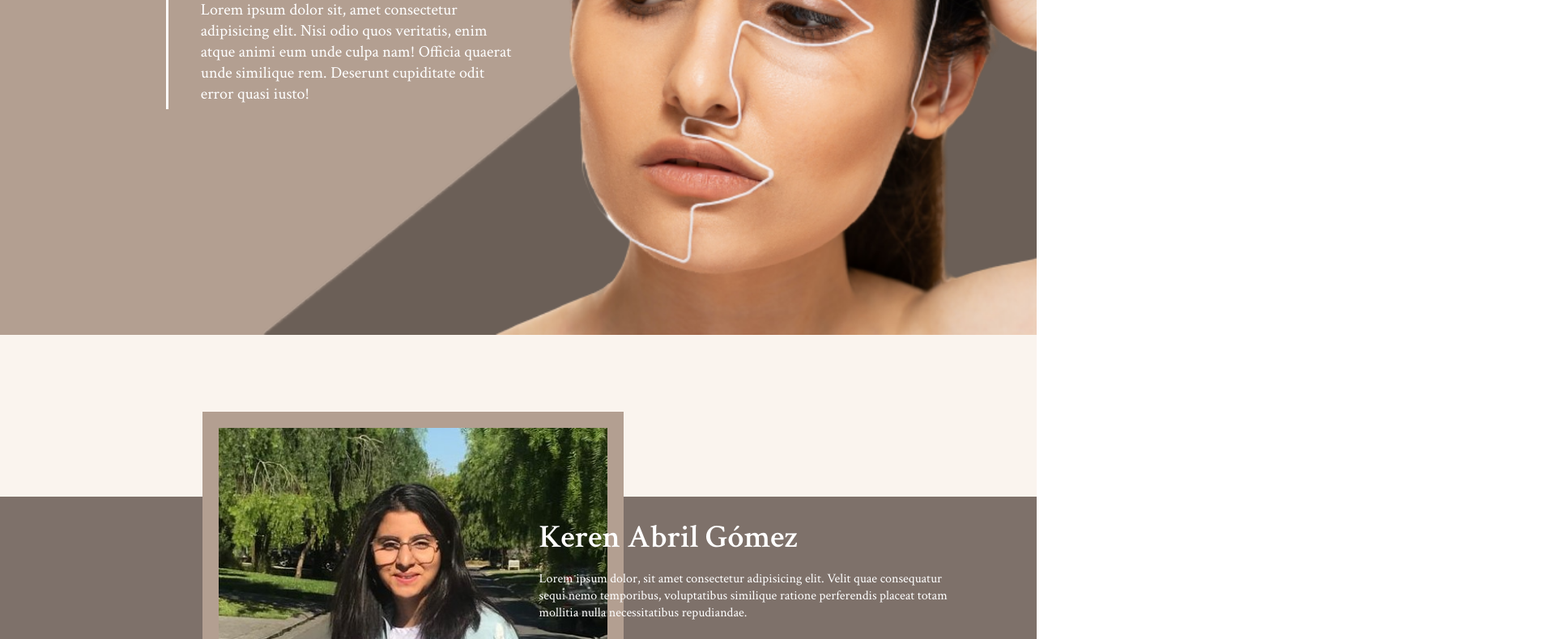
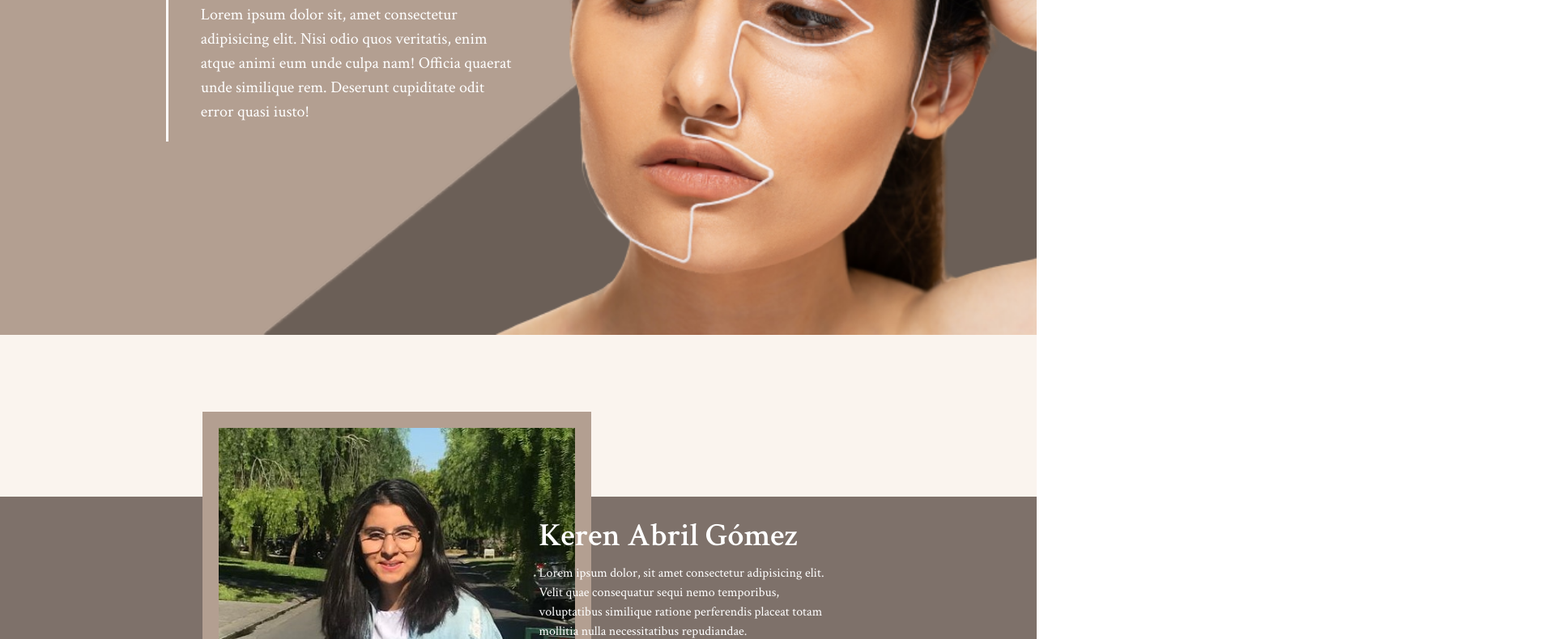
Before and after one commit to MailenOrtiz/Integrador-UTN, a plain HTML site: page index.html in a window 1280 px wide. Shown: the part 386-1176 px from the top of the page at 81% size, 1920 px wide, since content can reach past the window. Drawn offline with nearby package versions, Linux system fonts and the light colour scheme.

Commit message:
arreglos

```diff
--- a/index.html
+++ b/index.html
@@ -5,7 +5,9 @@
     <meta http-equiv="X-UA-Compatible" content="IE=edge">
     <meta name="viewport" content="width=device-width, initial-scale=1.0">
     <link rel="stylesheet" href="estilos.css">
-    <title>Document</title>
+    <link href="https://cdn.jsdelivr.net/npm/bootstrap@5.3.0-alpha3/dist/css/bootstrap.min.css" rel="stylesheet" integrity="sha384-KK94CHFLLe+nY2dmCWGMq91rCGa5gtU4mk92HdvYe+M/SXH301p5ILy+dN9+nJOZ" crossorigin="anonymous">
+    <link rel="stylesheet" href="https://cdn.jsdelivr.net/npm/bootstrap-icons@1.10.4/font/bootstrap-icons.css">
+    <title>Keren Style</title>
 </head>
 <body>
 
```
